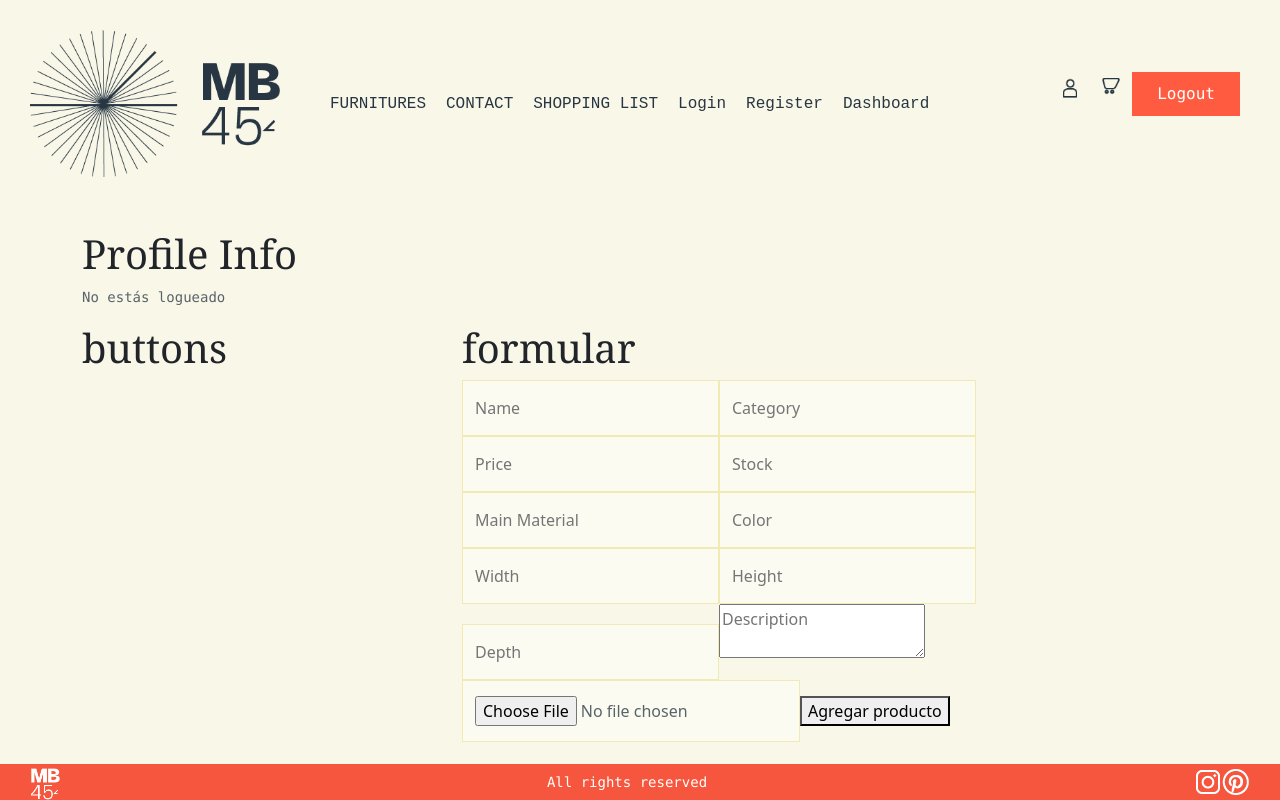
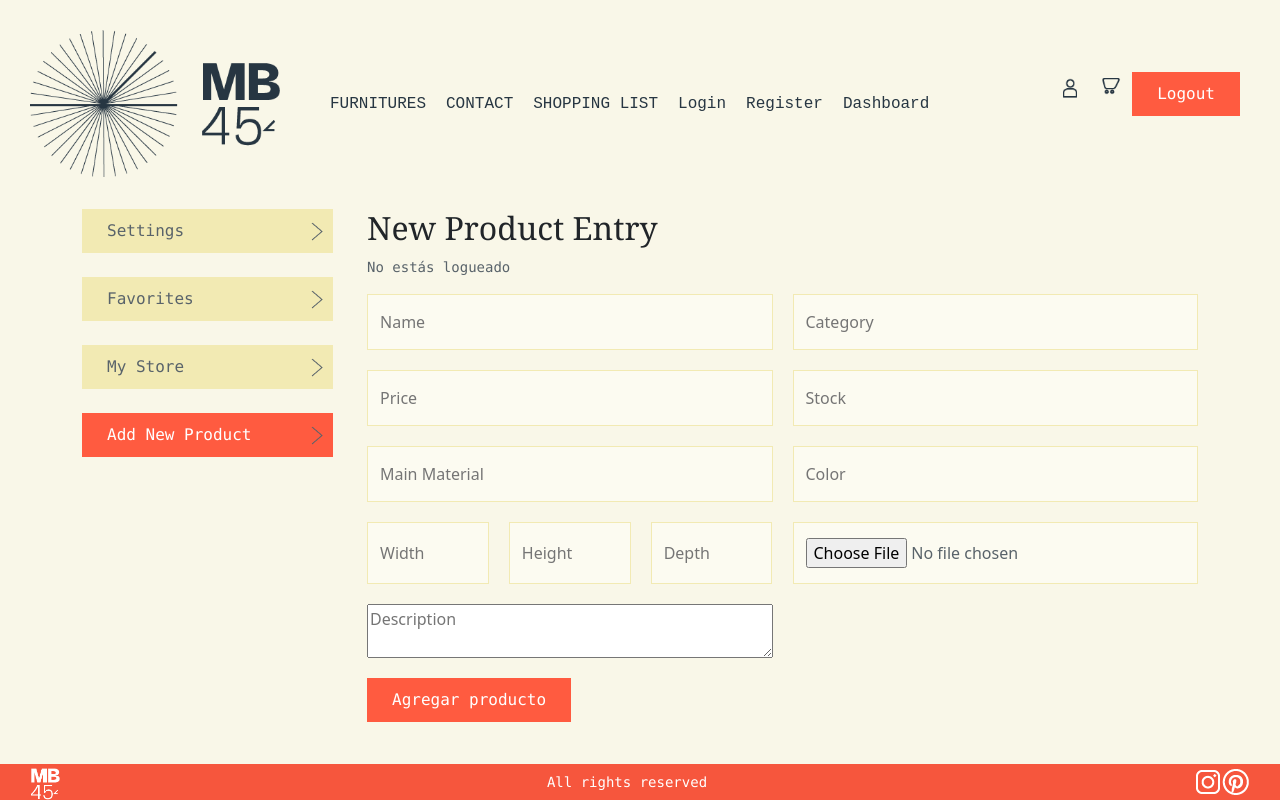
Before and after one commit to Fercali777/MB45, a React (Vite) app in the folder clientnpm/: page /dashboard in a window 1280 px wide. Built offline with nearby package versions, Linux system fonts and the light colour scheme.

Commit message:
all working product dashboard fixed styles

```diff
--- a/clientnpm/src/App.css
+++ b/clientnpm/src/App.css
@@ -178,11 +178,23 @@
     min-height: 40px;
     border: none;
   }
+  .buttonDash{
+    box-sizing: border-box;
+    margin-right: 10px;
+    padding: 10px 25px 10px 25px;
+    font-family: Consolas;
+    text-decoration: none;
+    margin-bottom: 24px;
+    min-height: 40px;
+    border: none;
+    text-align: left;
+    background-image:   url("/img/nar.png") ;
+    background-position: right 10px center;
+    background-repeat: no-repeat;
+  }
   .logout-button {
     min-width: 103px;
-
   }
-
   .button-like {
     background-image: url("web/i-heart.png");
     background-size: 15px;
@@ -197,6 +209,10 @@
   .bt-orange {
     background-color: #ff5b40;
     color: white;
+  }
+  .bt-cream {
+    background-color: #F2EAB3;
+    color: #59636A;
   }
 
   /* Elements-------------------------------------------------------------------------*/
@@ -350,8 +366,6 @@ margin-top: -150px;
   .space-bet {
     justify-content: space-between;
   }
-
-
   .flex-start {
     justify-content: flex-start;
   }
@@ -363,6 +377,9 @@ margin-top: -150px;
 }
   .gap1 {
     gap: 20px;
+  }
+  .e3in1 input {
+  width: 35%;
   }
   .grid-2-col {
     display: grid;
--- a/clientnpm/src/components/ProductForm.tsx
+++ b/clientnpm/src/components/ProductForm.tsx
@@ -66,8 +66,8 @@ const ProductForm = () => {
   };
 
   return (
-    <div>
     <form onSubmit={handleSubmit} encType="multipart/form-data">
+      <div className=" grid-2-col-form">
         <input
           name="name"
           placeholder="Name"
@@ -100,6 +100,7 @@ const ProductForm = () => {
           onChange={handleChange}
         />
         <input name="color" placeholder="Color" onChange={handleChange} />
+        <div className="flex gap1 e3in1">
           <input
             name="width"
             type="number"
@@ -118,23 +119,33 @@ const ProductForm = () => {
             placeholder="Depth"
             onChange={handleChange}
           />
+        </div>
+        <input
+          type="file"
+          accept="image/*"
+          onChange={handleImageChange}
+          required
+        />
+        {imagePreview && (
+          <div>
+            <h4>Vista previa:</h4>
+            <img
+              src={imagePreview}
+              alt="Vista previa"
+              style={{ maxWidth: "100%", height: "auto" }}
+            />
+          </div>
+        )}
         <textarea
           name="description"
           placeholder="Description"
           onChange={handleChange}
         />
-
-        <input type="file" accept="image/*" onChange={handleImageChange} required />
-        {imagePreview && (
-          <div>
-            <h4>Vista previa:</h4>
-            <img src={imagePreview} alt="Vista previa" style={{ maxWidth: "100%", height: "auto" }} />
       </div>
-        )}
-
-        <button type="submit">Agregar producto</button>
+      <button className="button-1 bt-orange" type="submit">
+        Agregar producto
+      </button>
     </form>
-    </div>
   );
 };
 
@@ -143,16 +154,10 @@ export default ProductForm;
 // import axios from "axios";
 // import { AuthContext } from "../context/AuthContext";
 
-
-
-
 // const ProductForm = () => {
-
-
 
 //   const { token } = useContext(AuthContext);
 //   console.log("Token:", token);  // Verifica si el token es correcto
-
 
 //   const [formData, setFormData] = useState({
 //     name: "",
@@ -166,9 +171,6 @@ export default ProductForm;
 //     depth: "",
 //     description: "",
 //   });
-
-
-
 
 //   const handleChange = (e: React.ChangeEvent<HTMLInputElement | HTMLTextAreaElement>) => {
 //     setFormData({ ...formData, [e.target.name]: e.target.value });
--- a/clientnpm/src/pages/Dashboard.tsx
+++ b/clientnpm/src/pages/Dashboard.tsx
@@ -7,15 +7,18 @@ const Dashboard = () => {
 
     <div className="container">
         <div className="row">
-        <h1>Profile Info</h1>
-        <ProfileInfo />
-              <div className="col-lg-4 col-sm-12">
+              <div className="col-lg-3 col-sm-12">
+                <div className="flex flex-colum ">
+                <button className="buttonDash bt-cream">Settings</button>
+                <button className="buttonDash bt-cream">Favorites</button>
+                <button className="buttonDash bt-cream">My Store</button>
+                <button className="buttonDash bt-orange">Add New Product</button>
+                </div>
+              </div>
+              <div className="col-lg-9 col-sm-12">
 
-              <h1>buttons</h1>
-              </div>
-              <div className="col-lg-8 col-sm-12">
-
-              <h1>formular</h1>
+              <h2>New Product Entry</h2>
+               <ProfileInfo />
               <ProductForm />
               </div>
         </div>
```
Also changed, not shown: clientnpm/public/img/nar.png (added), 1 other file (tests, documents, lock files or other folders). Lines whose indentation alone changed are shown as unchanged.
